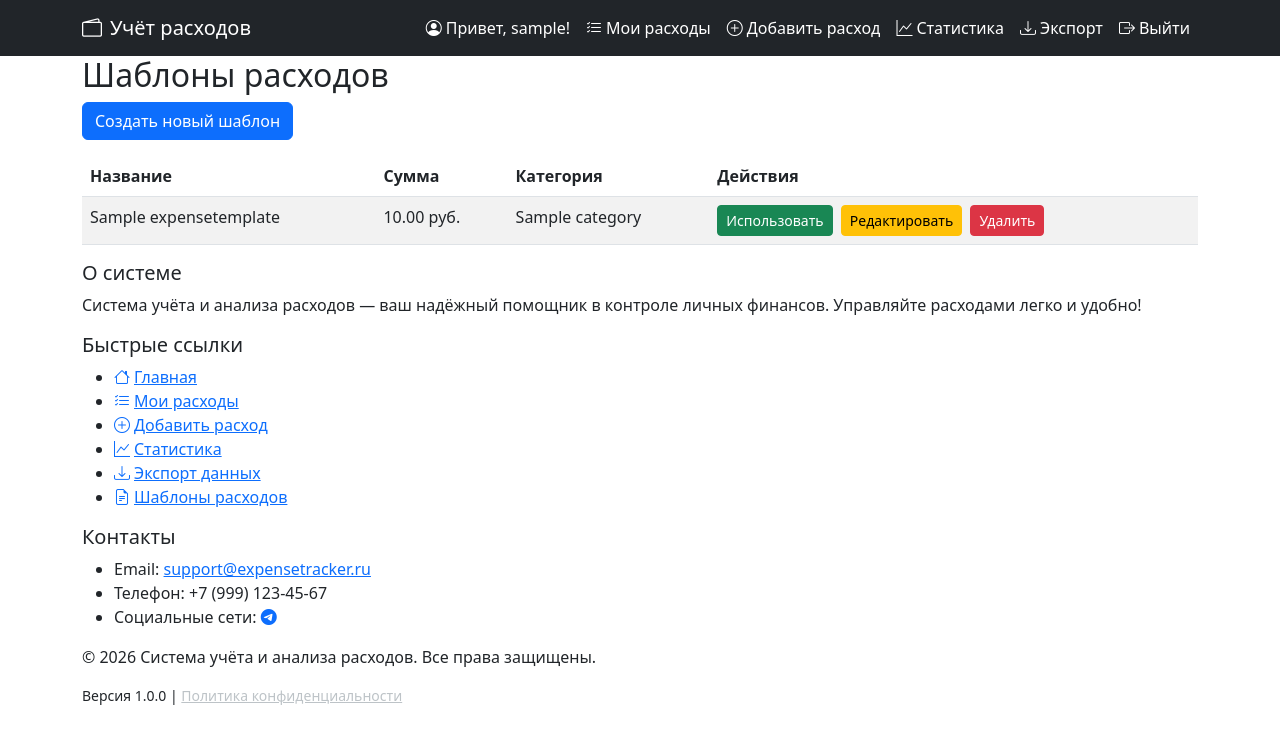
After one commit to kirillgrigorev94-dev/Mini-course-project, a Django app: page /templates/ in a window 1280 px wide. The commit adds this page. Shown: the top 744 px of the page. Run offline with Django 5.2, Linux system fonts and the light colour scheme; a user stored in the database is signed in; tables that the repository leaves empty hold one stand-in row (values such as "Sample post").

Commit message:
Adding expense templates

```diff
--- a/expense_tracker/expense_app/templates/expense_app/base.html
+++ b/expense_tracker/expense_app/templates/expense_app/base.html
@@ -85,6 +85,7 @@
               <li><a href="{% url 'add_expense' %}"><i class="bi bi-plus-circle me-1"></i>Добавить расход</a></li>
               <li><a href="{% url 'statistics' %}"><i class="bi bi-graph-up me-1"></i>Статистика</a></li>
               <li><a href="{% url 'export_to_csv' %}"><i class="bi bi-download me-1"></i>Экспорт данных</a></li>
+              <li><a href="{% url 'expense_templates_list' %}"><i class="bi bi-file-earmark-text me-1"></i>Шаблоны расходов</a></li>
             </ul>
           </div>
 
--- /dev/null
+++ b/expense_tracker/expense_app/templates/expense_app/expense_templates_list.html
@@ -0,0 +1,59 @@
+{% extends "expense_app/base.html" %}
+{% block title %}Шаблоны расходов{% endblock %}
+{% block content %}
+<h2>Шаблоны расходов</h2>
+<a href="{% url 'create_expense_template' %}" class="btn btn-primary mb-3">Создать новый шаблон</a>
+
+{% if templates %}
+<table class="table table-striped">
+    <thead>
+        <tr>
+            <th>Название</th>
+            <th>Сумма</th>
+            <th>Категория</th>
+            <th>Действия</th>
+        </tr>
+    </thead>
+    <tbody>
+        {% for template in templates %}
+        <tr>
+            <td>{{ template.name }}</td>
+            <td>{{ template.amount }} руб.</td>
+            <td>{{ template.category.name }}</td>
+            <td>
+                <a href="{% url 'add_expense_from_template' template.id %}" class="btn btn-success btn-sm me-1">Использовать</a>
+                <a href="{% url 'edit_expense_template' template.id %}" class="btn btn-warning btn-sm me-1">Редактировать</a>
+                <button type="button" class="btn btn-danger btn-sm" data-bs-toggle="modal" data-bs-target="#deleteModal{{ template.id }}">
+                    Удалить
+                </button>
+
+                <!-- Модальное окно подтверждения удаления -->
+                <div class="modal fade" id="deleteModal{{ template.id }}" tabindex="-1" aria-labelledby="deleteModalLabel{{ template.id }}" aria-hidden="true">
+                    <div class="modal-dialog">
+                        <div class="modal-content">
+                            <div class="modal-header">
+                                <h5 class="modal-title" id="deleteModalLabel{{ template.id }}">Подтверждение удаления</h5>
+                                <button type="button" class="btn-close" data-bs-dismiss="modal" aria-label="Close"></button>
+                            </div>
+                            <div class="modal-body">
+                                Вы уверены, что хотите удалить шаблон "{{ template.name }}"?
+                            </div>
+                            <div class="modal-footer">
+                                <button type="button" class="btn btn-secondary" data-bs-dismiss="modal">Отмена</button>
+                                <form method="post" action="{% url 'delete_expense_template' template.id %}">
+                    {% csrf_token %}
+                    <button type="submit" class="btn btn-danger">Удалить</button>
+                </form>
+                            </div>
+                        </div>
+                    </div>
+                </div>
+            </td>
+        </tr>
+        {% endfor %}
+    </tbody>
+</table>
+{% else %}
+<p class="text-muted">У вас пока нет шаблонов расходов.</p>
+{% endif %}
+{% endblock %}
--- a/expense_tracker/expense_app/urls.py
+++ b/expense_tracker/expense_app/urls.py
@@ -13,6 +13,11 @@ urlpatterns = [
     path('edit/<int:pk>/', views.edit_expense, name='edit_expense'),
     # Удаление расхода (по pk)
     path('delete/<int:pk>/', views.delete_expense, name='delete_expense'),
+    # Создание расхода на основе выбранного шаблона (по ID шаблона)
+    path('templates/use/<int:template_id>/', views.add_expense_form_template, name='add_expense_from_template'),
+     # Новые маршруты для редактирования и удаления
+    path('templates/edit/<int:template_id>/', views.edit_expense_template, name='edit_expense_template'),
+    path('templates/delete/<int:template_id>/', views.delete_expense_template, name='delete_expense_template'),
     # Статистика расходов с графиком
     path('statistics/', views.statistics, name='statistics'),
     # Экспорт в CSV (старый endpoint)
@@ -25,4 +30,8 @@ urlpatterns = [
     path('logout/', views.user_logout, name='logout'),
     # Скачивание CSV с расходами
     path('download-csv/', views.download_csv, name='download_csv'),
+    # Список шаблонов расходов пользователя
+    path('templates/', views.expense_templates_list, name='expense_templates_list'),
+    # Форма создания нового шаблона расхода
+    path('templates/create/', views.create_expense_template, name='create_expense_template'),
 ]
--- a/expense_tracker/expense_app/views.py
+++ b/expense_tracker/expense_app/views.py
@@ -7,7 +7,7 @@ import base64
 import csv
 from io import BytesIO
 from .models import Expense, Category, Tag
-from .forms import ExpenseForm
+from .forms import ExpenseForm, ExpenseTemplate, ExpenseTemplateForm
 from django.db.models import Q
 from django.core.paginator import Paginator
 from django.shortcuts import render, redirect, get_object_or_404
@@ -509,3 +509,124 @@ def run_scheduled_tasks(request):
 
     messages.success(request, 'Запланированные задачи выполнены')
     return redirect('admin:index')
+
+@login_required
+def expense_templates_list(request):
+    """
+    Отображает список шаблонов расходов текущего пользователя.
+
+    Args:
+        request (HttpRequest): HTTP-запрос с информацией о пользователе.
+
+    Returns:
+        HttpResponse: HTML-страница со списком шаблонов расходов (шаблон expense_app/expense_templates_list.html),
+        содержащая контекст с переменной 'templates' (набор объектов ExpenseTemplate).
+    """
+
+    templates = ExpenseTemplate.objects.filter(user=request.user)
+    return render(request, 'expense_app/expense_templates_list.html', {'templates': templates})
+
+@login_required
+def create_expense_template(request):
+    """
+    Создаёт новый шаблон расхода для текущего пользователя
+
+    При GET-запросе отображает пустую форму для создания шаблона
+    При POST-запросе обрабатывает отправленную форму: если данные валидны,
+    сохраняет новый шаблон (привязывая его к текущему пользователю) и перенаправляет
+    на страницу со списком шаблонов; в противном случае повторно отображает форму с ошибками.
+
+    Args:
+        request (HttpRequest): HTTP-запрос. При POST-запросе содержит данные формы ExpenseTemplateForm.
+
+    Returns:
+        HttpResponse:
+            - При GET: HTML-страница с формой создания шаблона (шаблон expense_app/create_expense_template.html),
+            содержащая контекст с переменной 'form' (пустая форма ExpenseTemplateForm).
+            - При POST и успешной валидации: перенаправление на страницу списка шаблонов (URL 'expense_templates_list'),
+            с отображением сообщения об успехе.
+            - При POST  и неудачной валидации: HTML-страница с формой, заполненной отправленными данными и сообщениями об ошибках.
+    """
+
+    if request.method == 'POST':
+        form = ExpenseTemplateForm(request.POST)
+        if form.is_valid():
+            template = form.save(commit=False)
+            template.user = request.user
+            template.save()
+            messages.success(request, 'Шаблон успешно создан!')
+            return redirect('expense_templates_list')
+    else:
+        form = ExpenseTemplateForm()
+    return render(request, 'expense_app/create_expense_template.html', {'form': form})
+
+@login_required
+def edit_expense_template(request, template_id):
+    template = get_object_or_404(ExpenseTemplate, id=template_id, user=request.user)
+    if request.method == 'POST':
+        form = ExpenseTemplateForm(request.POST, instance=template)
+        if form.is_valid():
+            form.save()
+            messages.success(request, 'Шаблон успешно обновлён!')
+            return redirect('expense_templates_list')
+    else:
+        form = ExpenseTemplateForm(instance=template)
+    return render(request, 'expense_app/edit_expense_template.html', {'form': form, 'template': template})
+
+@login_required
+def delete_expense_template(request, template_id):
+    template = get_object_or_404(ExpenseTemplate, id=template_id, user=request.user)
+    if request.method == 'POST':
+        template.delete()
+        messages.success(request, 'Шаблон удалён!')
+        return redirect('expense_templates_list')
+    return render(request, 'expense_app/delete_expense_template.html', {'template': template})
+
+@login_required
+def add_expense_form_template(request, template_id):
+    """
+    Добавляет расход на основе выбранного шаблона.
+
+    Получает шаблон расхода по ID (для текущего пользователя), при GET‑запросе
+    отображает форму создания расхода, предварительно заполненную данными из шаблона.
+    При POST‑запросе обрабатывает отправленную форму: если данные валидны,
+    сохраняет новый расход (привязывая его к текущему пользователю) и перенаправляет
+    на страницу со списком расходов; в противном случае повторно отображает форму с ошибками.
+
+    Args:
+        request (HttpRequest): HTTP‑запрос. При POST‑запросе содержит данные формы ExpenseForm.
+        template_id (int): ID шаблона расхода (ExpenseTemplate), используемого для предварительного заполнения формы.
+
+    Returns:
+        HttpResponse:
+            - При GET: HTML‑страница с формой добавления расхода (шаблон expense_app/add_expense.html),
+              содержащая контекст с переменными:
+                * 'form' — форма ExpenseForm, предварительно заполненная данными из шаблона;
+                * 'template' — объект ExpenseTemplate, используемый для заполнения формы.
+            - При POST и успешной валидации: перенаправление на страницу списка расходов (URL 'expenses_list'),
+              с отображением сообщения об успехе.
+            - При POST и неудачной валидации: HTML‑страница с формой, заполненной отправленными данными и сообщениями об ошибках.
+
+    Raises:
+        Http404: если шаблон с указанным ID не найден или не принадлежит текущему пользователю.
+    """
+
+    template = get_object_or_404(ExpenseTemplate, id=template_id, user=request.user)
+    if request.method == 'POST':
+        form = ExpenseForm(request.POST)
+        if form.is_valid():
+            expense = form.save(commit=False)
+            expense.user = request.user
+            expense.save()
+            form.save_m2m() # Сохранение тегов
+            messages.success(request, 'Расход успешно добавлен!')
+            return redirect('expenses_list')
+    else:
+        # Предварительно заполняем форму данными из шаблона
+        form = ExpenseForm(initial={
+            'amount': template.amount,
+            'category': template.category,
+            'description': template.description,
+            'tags': template.tags.all()
+        })
+    return render(request, 'expense_app/add_expense.html', {'form': form, 'template': template})
```
Also changed, not shown: expense_tracker/expense_app/forms.py (+24 -1 lines), expense_tracker/expense_app/models.py (+27 -0 lines), expense_tracker/expense_app/templates/expense_app/create_expense_template.html (added, +35 -0 lines), expense_tracker/expense_app/templates/expense_app/delete_expense_template.html (added, +26 -0 lines), expense_tracker/expense_app/templates/expense_app/edit_expense_template.html (added, +33 -0 lines), expense_tracker/expense_app/templates/expense_app/index.html (+9 -0 lines), expense_tracker/expense_app/migrations/0004_expensetemplate.py (added).
